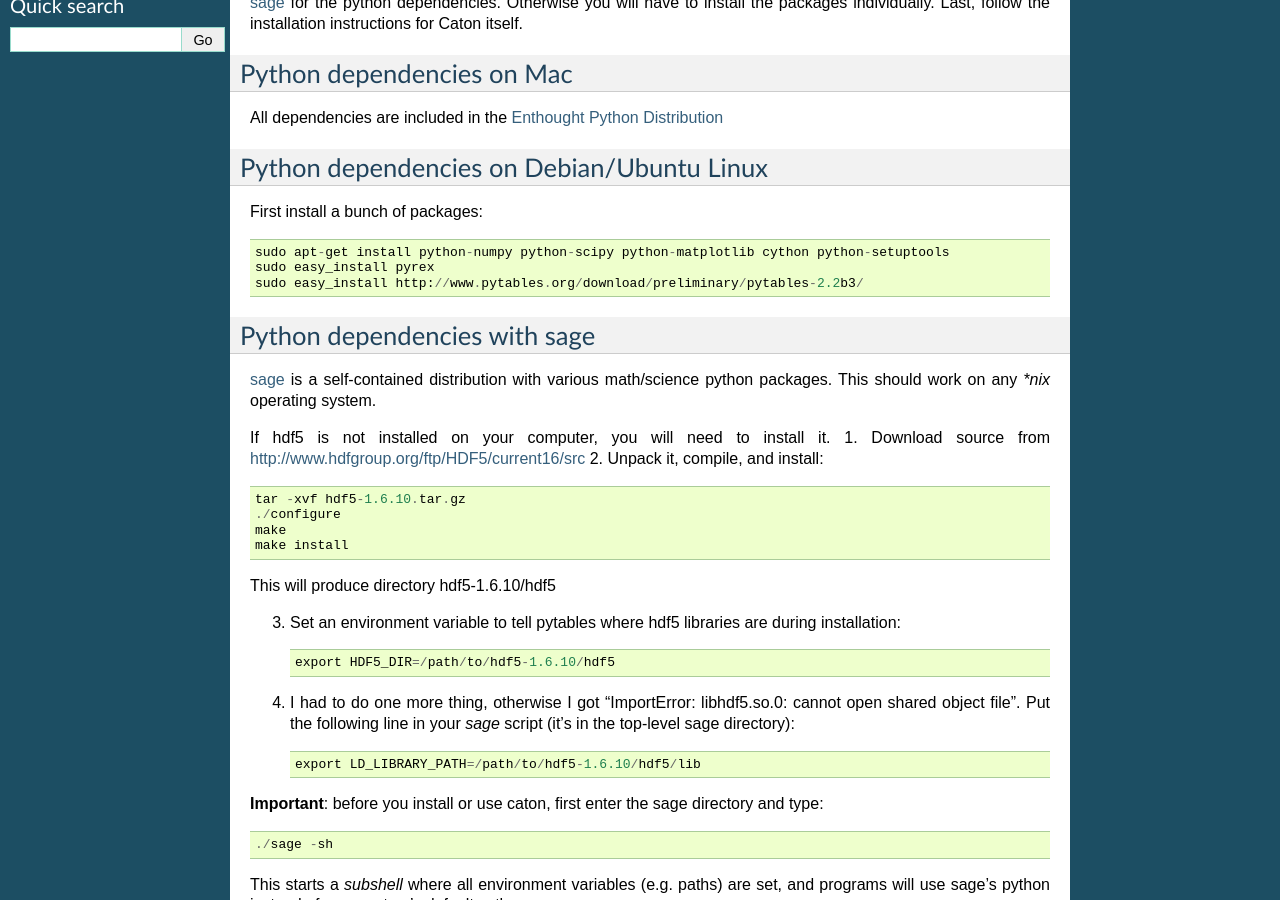
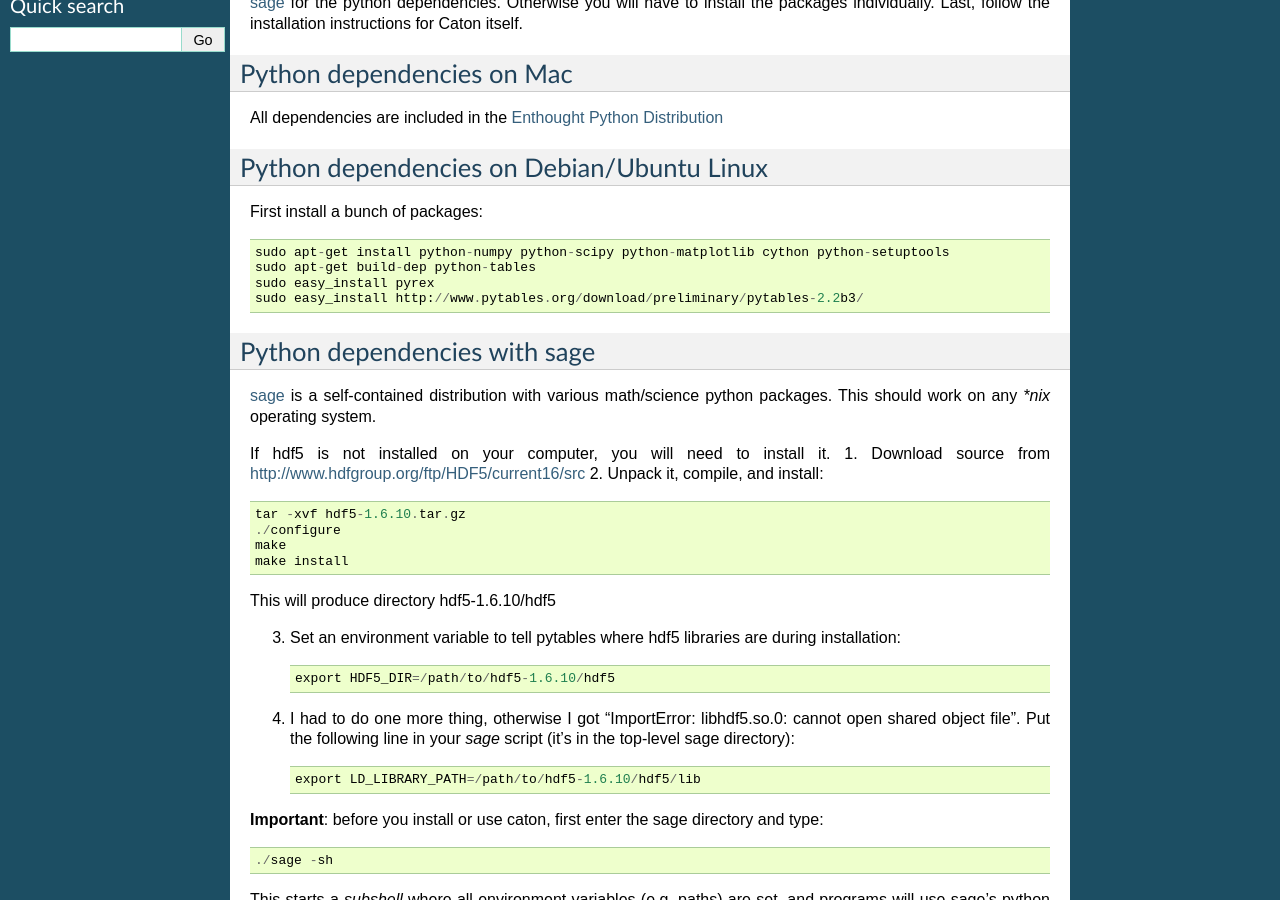
Before and after one commit to puneetarora2000/caton, a Sphinx documentation site: the page built from doc/installation.rst, in a window 1280 px wide and 900 px high, scrolled down 417 px. Built offline with Sphinx 7.4.7, drawn with Linux system fonts in a browser that asks for light colours; formulas are drawn with MathJax 3.

Commit message:
fixed deb/ub instructions

```diff
--- a/doc/installation.rst
+++ b/doc/installation.rst
@@ -36,6 +36,7 @@ Python dependencies on Debian/Ubuntu Linux
 First install a bunch of packages::
 
    sudo apt-get install python-numpy python-scipy python-matplotlib cython python-setuptools
+   sudo apt-get build-dep python-tables
    sudo easy_install pyrex
    sudo easy_install http://www.pytables.org/download/preliminary/pytables-2.2b3/
 
```
Also changed, not shown: 3 other files.
